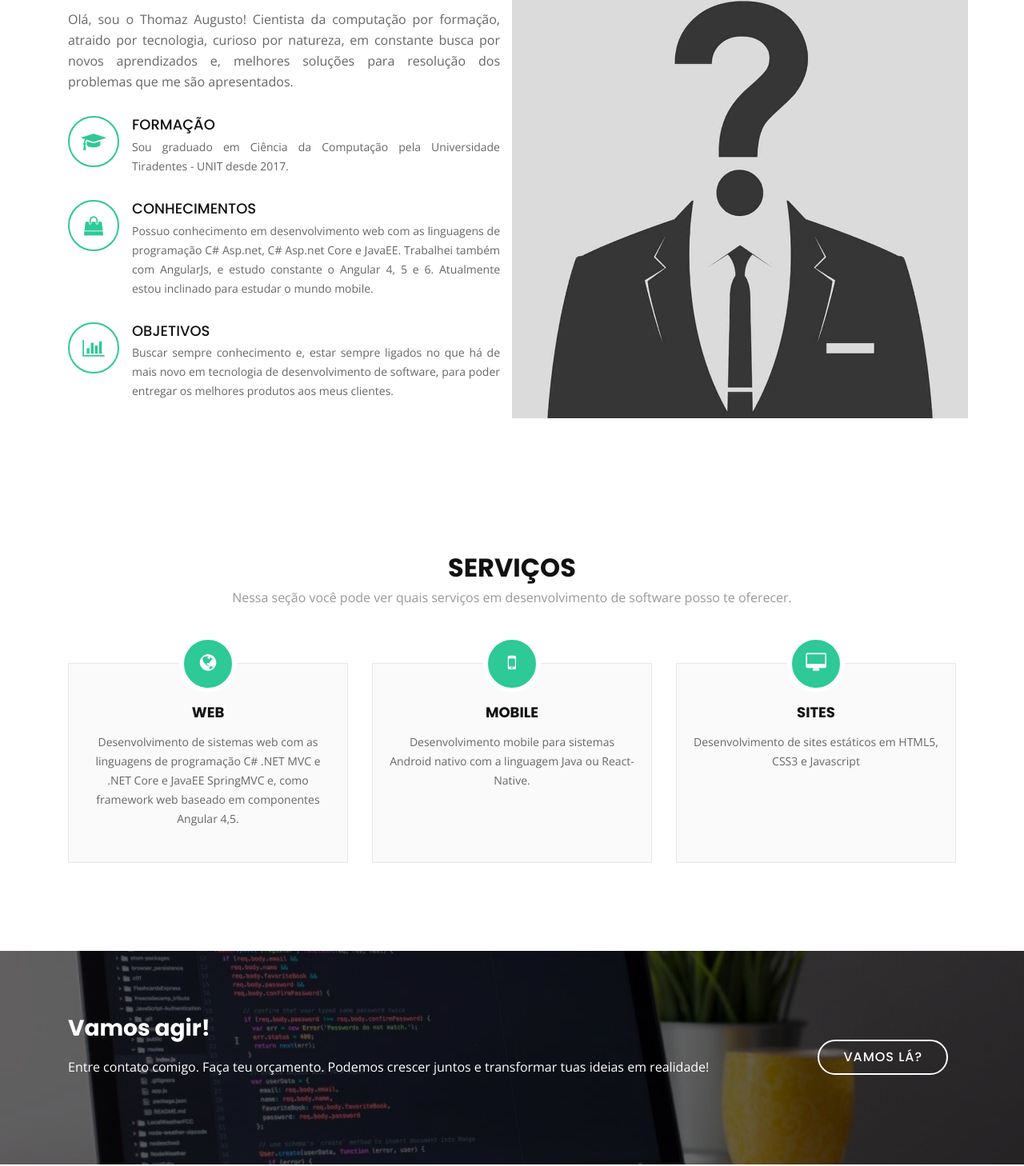
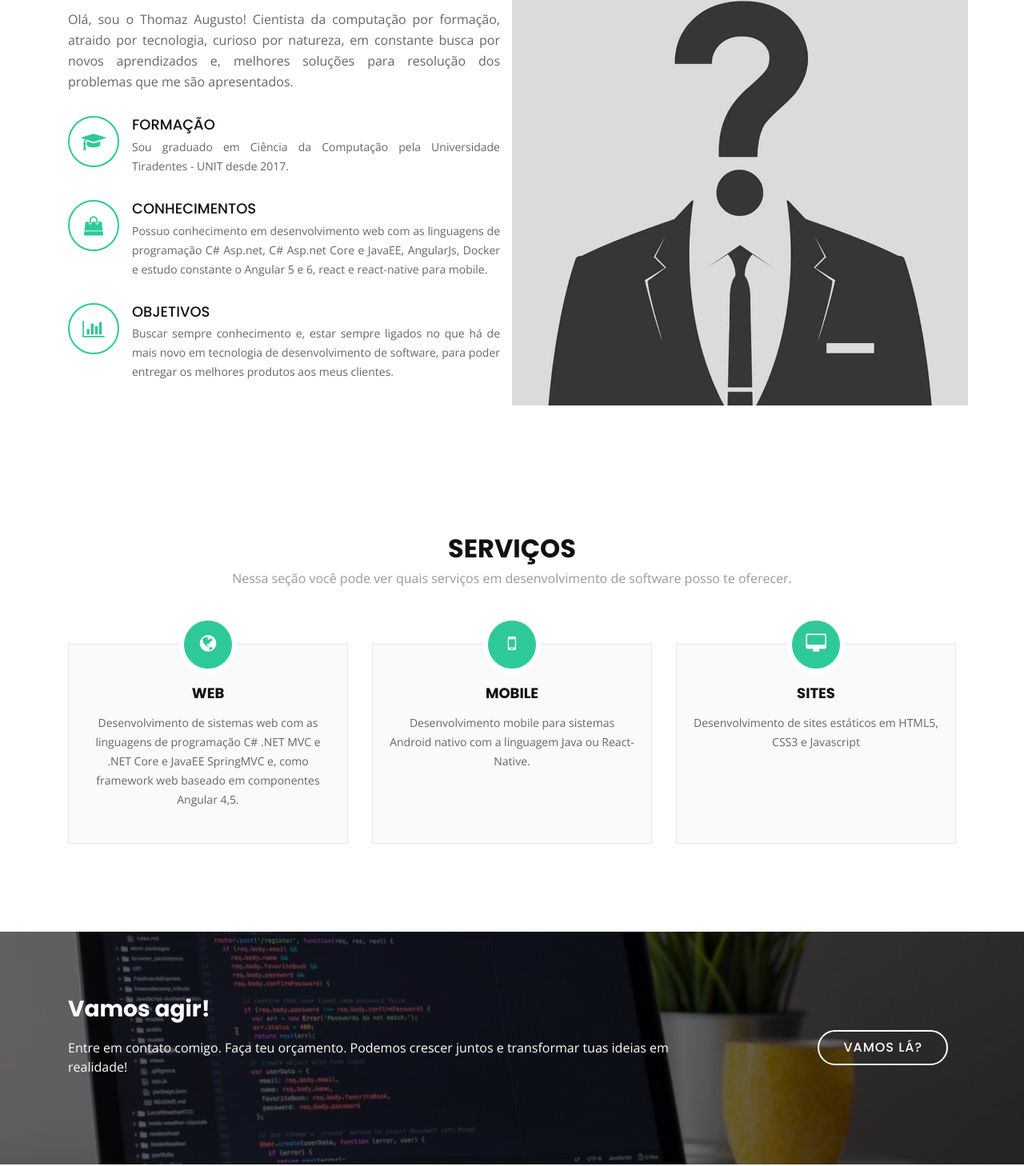
Before and after one commit to ThomazAugust/portifolio, a plain HTML site: page index.html in a window 1280 px wide. Shown: the part 927-2385 px from the top of the page at 80% size. Drawn offline with nearby package versions, Linux system fonts and the light colour scheme.

Commit message:
Atualizando as informações de conhecimentos da seção Sobre

```diff
--- a/index.html
+++ b/index.html
@@ -93,8 +93,7 @@
             <div class="icon-box wow fadeInUp">
               <div class="icon"><i class="fa fa-shopping-bag"></i></div>
               <h4 class="title"><a href="">Conhecimentos</a></h4>
-              <p class="description text-justify">Possuo conhecimento em desenvolvimento web com as linguagens de programação C# Asp.net, C# Asp.net Core e JavaEE.
-                Trabalhei também com AngularJs, e estudo constante o Angular 4, 5 e 6. Atualmente estou inclinado para estudar o mundo mobile.
+              <p class="description text-justify">Possuo conhecimento em desenvolvimento web com as linguagens de programação C# Asp.net, C# Asp.net Core e JavaEE, AngularJs, Docker e estudo constante o Angular 5 e 6, react e react-native para mobile.
               </p>
             </div>
 
@@ -154,7 +153,7 @@
         <div class="row">
           <div class="col-lg-9 text-center text-lg-left">
             <h3 class="cta-title">Vamos agir!</h3>
-            <p class="cta-text"> Entre contato comigo. Faça teu orçamento. Podemos crescer juntos e transformar tuas ideias em realidade! </p>
+            <p class="cta-text"> Entre em contato comigo. Faça teu orçamento. Podemos crescer juntos e transformar tuas ideias em realidade! </p>
           </div>
           <div class="col-lg-3 cta-btn-container text-center">
             <a class="cta-btn align-middle" href="#contact">Vamos lá?</a>
```
